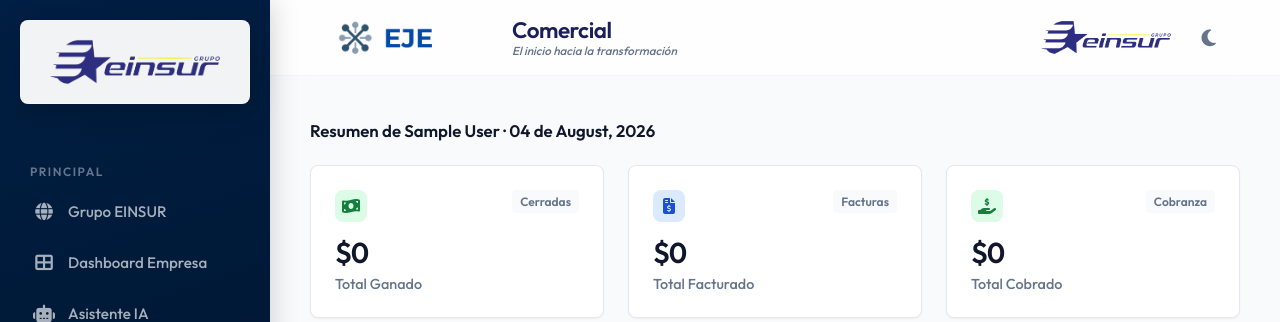
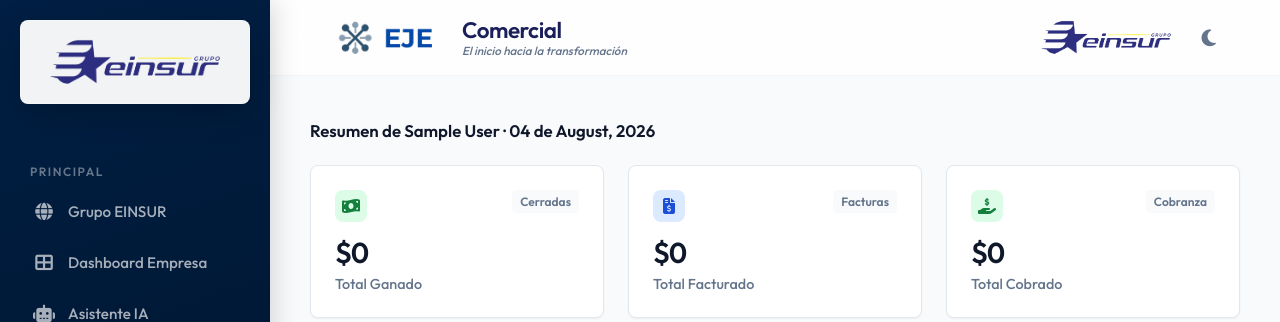
Before and after one commit to BrianGrimaldo/crm, a PHP site: page /crm_einsurglobal/dashboard in a window 1280 px wide. Shown: the top 322 px of the page. Run offline with PHP 8.4, Linux system fonts and the light colour scheme; the visitor is signed in with stand-in values (Sample User, id 1); data that the repository does not hold is empty.

Commit message:
style: adjuntar texto Comercial directamente al margen del logo EJE

```diff
--- a/src/Views/layouts/header.php
+++ b/src/Views/layouts/header.php
@@ -846,9 +846,9 @@ $currentPath = parse_url($_SERVER['REQUEST_URI'], PHP_URL_PATH);
             </button>
 
             <!-- Logo EJE + Texto Comercial & Eslogan (Lado Izquierdo) -->
-            <div class="topbar-left-brand" style="display: flex; align-items: center; gap: 12px; height: 76px; margin-right: auto;">
+            <div class="topbar-left-brand" style="display: flex; align-items: center; gap: 0; height: 76px; margin-right: auto;">
                 <div style="height: 76px; overflow: hidden; display: flex; align-items: center;">
-                    <img src="<?= url('/img/EJE_Comercial.png') ?>" alt="EJE" style="height: 210px; width: auto; object-fit: contain; margin: -68px 0 -68px -20px;">
+                    <img src="<?= url('/img/EJE_Comercial.png') ?>" alt="EJE" style="height: 210px; width: auto; object-fit: contain; margin: -68px -38px -68px -20px;">
                 </div>
                 <div style="display: flex; flex-direction: column; justify-content: center; line-height: 1.15;">
                     <span style="font-size: 1.4rem; font-weight: 700; color: #1A1F5A; letter-spacing: -0.02em;">Comercial</span>
```
